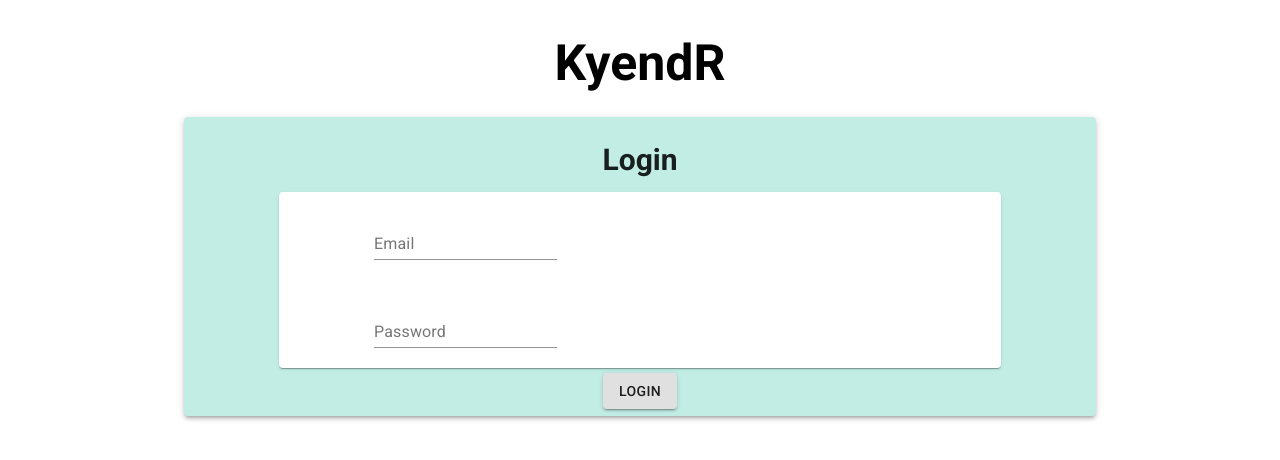
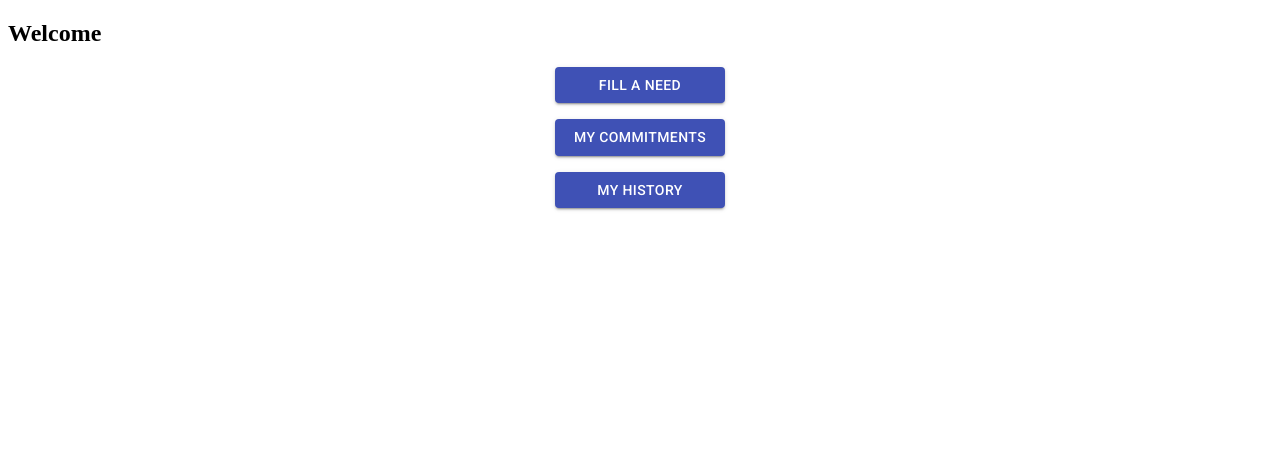
Before and after one commit to jpeiler97/i-can-help-login, a React (Create React App) app: page / in a window 1280 px wide. Shown: the top 460 px of the page. Built offline with nearby package versions, Linux system fonts and the light colour scheme.

Commit message:
added pages and react router links

```diff
--- a/src/App.js
+++ b/src/App.js
@@ -1,28 +1,41 @@
 import React, { useState } from "react";
+import {
+  BrowserRouter as Router,
+  Redirect,
+  Route,
+  Switch,
+} from "react-router-dom";
 import LoginPage from "./pages/LoginPage";
+import OpportunityPage from "./pages/OpportunityPage";
+import NeedsPage from "./pages/NeedsPage";
+import HistoryPage from "./pages/HistoryPage";
+import Home from "./pages/Home";
 import "./styles/styles.css";
 
 function App() {
   const [user, setUser] = useState({ name: "", email: "" });
 
-  const Logout = () => {
-    setUser({ name: "", email: "" });
-  };
-
   return (
     <div className="App">
-      {user.email !== "" ? (
-        <div className="welcome">
-          <h2>
-            Welcome, <span>{user.name}</span>
-          </h2>
-          <button onClick={Logout}>Logout</button>
-        </div>
-      ) : (
-        <div>
-          <LoginPage></LoginPage>
-        </div>
-      )}
+      <Router>
+        <Switch>
+          <Route exact path="/">
+            <Home />
+          </Route>
+          <Route exact path="/login">
+            <LoginPage />
+          </Route>
+          <Route exact path="/opportunities">
+            <OpportunityPage></OpportunityPage>
+          </Route>
+          <Route exact path="/meetaneed">
+            <NeedsPage></NeedsPage>
+          </Route>
+          <Route exact path="/history">
+            <HistoryPage></HistoryPage>
+          </Route>
+        </Switch>
+      </Router>
     </div>
   );
 }
--- /dev/null
+++ b/src/pages/HistoryPage.js
@@ -0,0 +1,7 @@
+import React from "react";
+
+function HistoryPage() {
+  return <div>To Be Developed</div>;
+}
+
+export default HistoryPage;
--- a/src/pages/Home.js
+++ b/src/pages/Home.js
@@ -1,31 +1,53 @@
 import React from "react";
 import { Grid, Button, Container } from "@material-ui/core";
+import { Link, useLocation } from "react-router-dom";
 
-class Home extends React.Component {
-  render() {
+function Home() {
+  const location = useLocation();
+
   return (
     <div className="welcome">
       <h2>Welcome</h2>
       <Grid container direction="column" alignItems="center" spacing={2}>
         <Grid item xs={8}>
-            <Button variant="contained" color="primary">
-              Meet a Need
+          <Link to="/meetaneed" className={location.pathname === "/meetaneed"}>
+            <Button
+              style={{ minWidth: "170px" }}
+              variant="contained"
+              color="primary"
+            >
+              Fill a Need
             </Button>
+          </Link>
         </Grid>
         <Grid item xs={8}>
-            <Button variant="contained" color="primary">
-              Opportunities
+          <Link
+            to="/opportunities"
+            className={location.pathname === "/opportunities"}
+          >
+            <Button
+              style={{ minWidth: "170px" }}
+              variant="contained"
+              color="primary"
+            >
+              My Commitments
             </Button>
+          </Link>
         </Grid>
         <Grid item xs={8}>
-            <Button variant="contained" color="primary">
-              Volunteer
+          <Link to="/history" className={location.pathname === "/history"}>
+            <Button
+              style={{ minWidth: "170px" }}
+              variant="contained"
+              color="primary"
+            >
+              My History
             </Button>
+          </Link>
         </Grid>
       </Grid>
     </div>
   );
 }
-}
 
 export default Home;
--- /dev/null
+++ b/src/pages/NeedsPage.js
@@ -0,0 +1,7 @@
+import React from "react";
+
+function NeedsPage() {
+  return <div>To Be Developed</div>;
+}
+
+export default NeedsPage;
--- a/src/pages/OpportunityPage.js
+++ b/src/pages/OpportunityPage.js
@@ -19,7 +19,7 @@ class Opportunities extends React.Component {
   getOpportunities() {
     let store = JSON.parse(localStorage.getItem("login"));
     axios
-      .get(`${Route}/Provider/GetOpenOpportunities?daysOut=30`, {
+      .get(`${Route}/Provider/GetOpenOpportunities?daysOut=60`, {
         headers: { Authorization: `Bearer ${store.token}` },
       })
       .then((res) => this.setState({ opportunities: res.data }))
@@ -27,8 +27,7 @@ class Opportunities extends React.Component {
   }
   render() {
     return (
-      <div className="welcome">
-        <h2>Welcome</h2>
+      <div>
         <Grid
           container
           direction="column"
```
Lines whose indentation alone changed are shown as unchanged.
